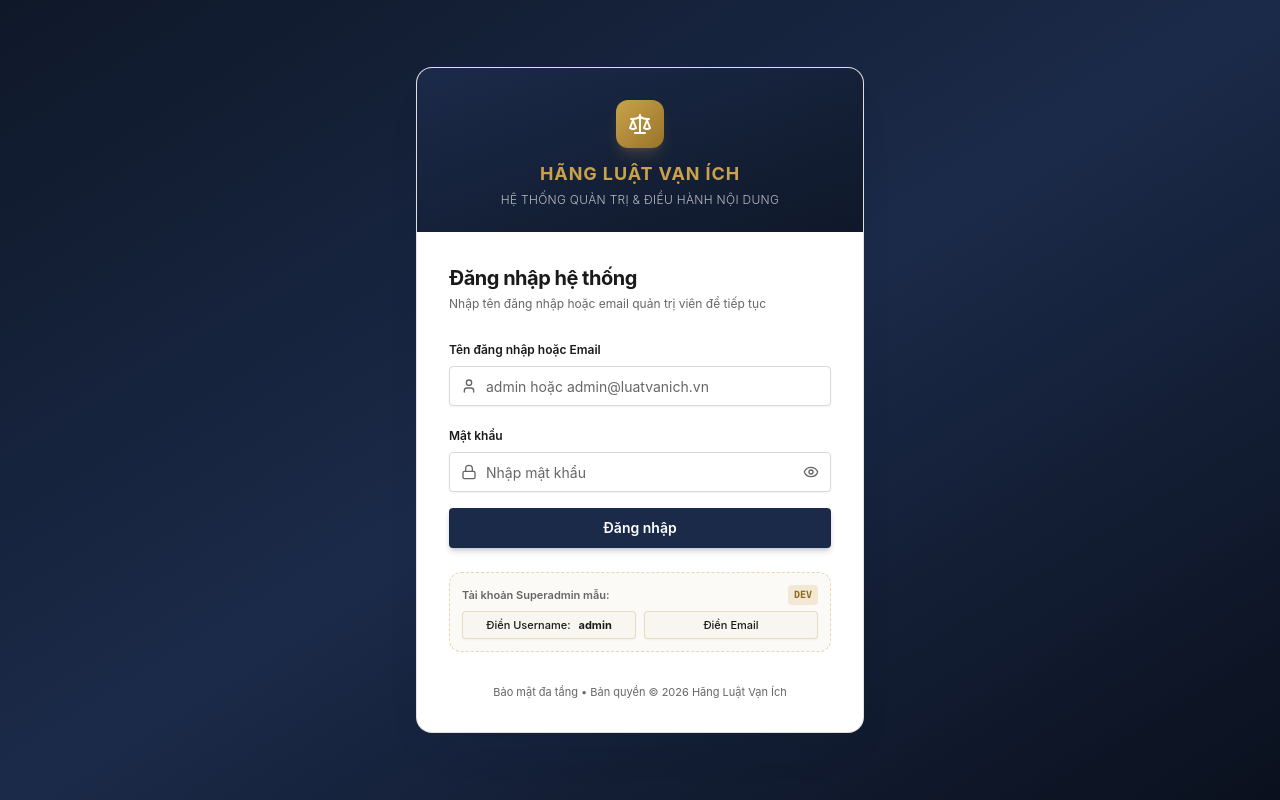
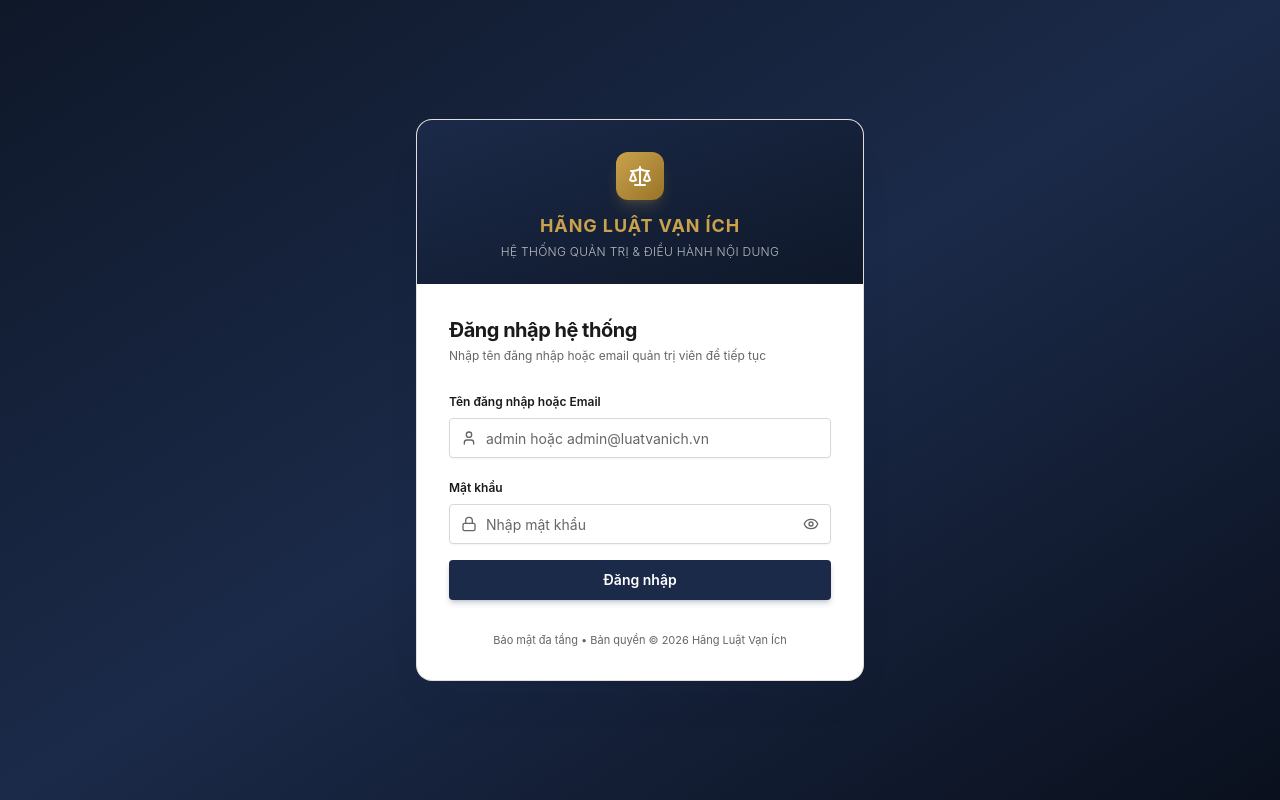
Before and after one commit to henruysun2511/luatvanich, a Next.js app in the folder luatvanich_fe/: page /admin/login in a window 1280 px wide. Built offline with nearby package versions, Linux system fonts and the light colour scheme; no server answers.

Commit message:
refactor(auth): remove dev demo account fill buttons from LoginForm

```diff
--- a/luatvanich_fe/src/features/auth/components/LoginForm.tsx
+++ b/luatvanich_fe/src/features/auth/components/LoginForm.tsx
@@ -22,7 +22,6 @@ export function LoginForm() {
   const {
     register,
     handleSubmit,
-    setValue,
     formState: { errors },
   } = useForm<LoginInput>({
     resolver: zodResolver(loginSchema),
@@ -43,11 +42,6 @@ export function LoginForm() {
         router.replace(target);
       },
     });
-  };
-
-  const handleFillDemo = (username: string, pass: string) => {
-    setValue("username", username, { shouldValidate: true });
-    setValue("password", pass, { shouldValidate: true });
   };
 
   return (
@@ -135,36 +129,6 @@ export function LoginForm() {
           )}
         </Button>
       </form>
-
-      {/* Nút bấm điền nhanh tài khoản Dev */}
-      {process.env.NODE_ENV !== "production" && (
-        <div className="mt-4 rounded-xl border border-dashed border-[#C9A24B]/40 bg-[#C9A24B]/5 p-3 text-xs">
-          <div className="font-semibold text-foreground mb-1.5 flex items-center justify-between">
-            <span className="text-[11px] text-muted-foreground">Tài khoản Superadmin mẫu:</span>
-            <span className="text-[10px] font-mono bg-[#C9A24B]/20 text-[#8f6d23] px-1.5 py-0.5 rounded">DEV</span>
-          </div>
-          <div className="flex gap-2">
-            <Button
-              type="button"
-              variant="outline"
-              size="sm"
-              className="flex-1 text-[11px] h-7 border-[#C9A24B]/30 hover:bg-[#C9A24B]/10"
-              onClick={() => handleFillDemo("admin", "Admin@2026!")}
-            >
-              Điền Username: <strong>admin</strong>
-            </Button>
-            <Button
-              type="button"
-              variant="outline"
-              size="sm"
-              className="flex-1 text-[11px] h-7 border-[#C9A24B]/30 hover:bg-[#C9A24B]/10"
-              onClick={() => handleFillDemo("admin@luatvanich.vn", "Admin@2026!")}
-            >
-              Điền Email
-            </Button>
-          </div>
-        </div>
-      )}
     </AuthCard>
   );
 }
```
